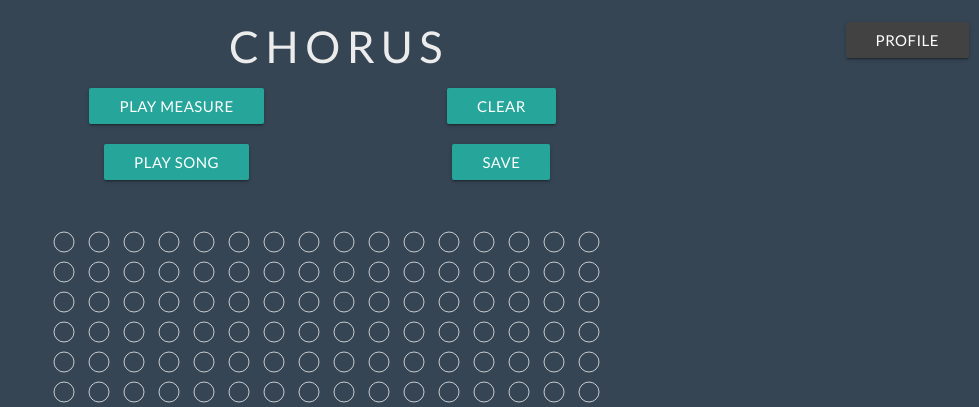
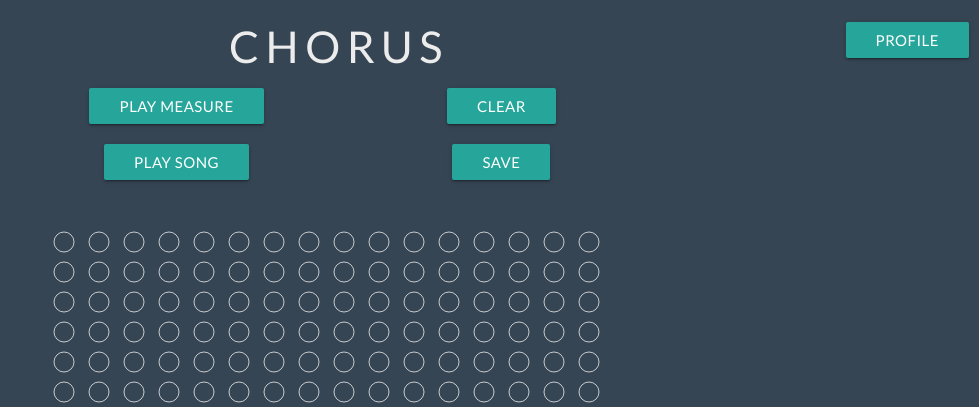
Before and after one commit to lzhang124/chorus, a Flask app: page / in a window 1280 px wide. Shown: the top 407 px of the page, without its empty margins (301-1280 px from the left). Run offline with Flask 2, Linux system fonts and the light colour scheme; data that the repository does not hold is empty; some libraries are stand-ins or nearby versions.

Commit message:
update buttons

```diff
--- a/templates/index.html
+++ b/templates/index.html
@@ -2,7 +2,7 @@
 <html>
 {% include 'head.html' %}
 <body>
-  <a type="button" href="/profile" id="profile" class="waves-effect waves-light btn grey darken-3">Profile</a>
+  <a type="button" href="/profile" id="profile" class="waves-effect waves-light btn">Profile</a>
   <div class="container">
 	<h3 class="title">Chorus</h3>
   <div id="buttons" class="container">
--- a/templates/profile.html
+++ b/templates/profile.html
@@ -2,7 +2,7 @@
 <html>
   {% include 'head.html' %}
   <body>
-    <a href="index.html" type="button" id="profile" class="waves-effect waves-light btn grey darken-3">Back</a>
+    <a href="/" type="button" id="profile" class="waves-effect waves-light btn">Back</a>
     <div class="container">
       <h3 class="title">Chorus</h3>
       <div class="row">
```
